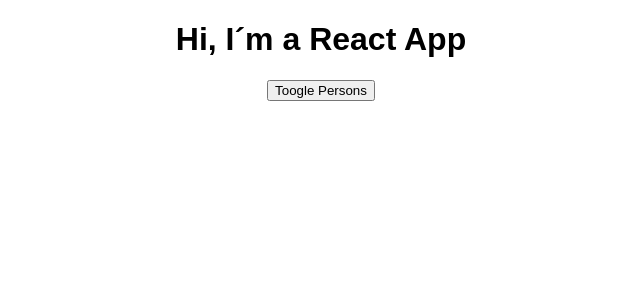
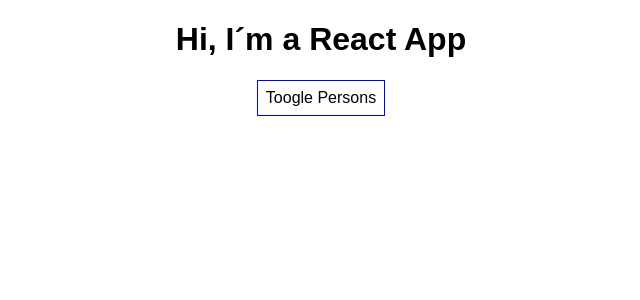
Before and after one commit to Omegadiaz/ReactCurso, a React (Create React App) app: page / in a window 1280 px wide. Shown: the top 300 px of the page, without its empty margins (319-959 px from the left). Built offline with nearby package versions, Linux system fonts and the light colour scheme.

Commit message:
botón con estilo inline

```diff
--- a/src/App.js
+++ b/src/App.js
@@ -44,6 +44,14 @@
   }
 
   render() {
+    const style = {
+      backgroundColor: 'white',
+      font: 'inherit',
+      border: '1px solid blue',
+      padding: '8px',
+      cursor: 'pointer'
+    };
+
     let persons = null;
     if (this.state.showPersons) {
      persons = (
@@ -64,7 +72,7 @@
     return (
       <div className="App">
         <h1> Hi, I´m a React App </h1>
-        <button onClick={this.togglePersonsHandler}>Toogle Persons</button>
+        <button style={style} onClick={this.togglePersonsHandler}>Toogle Persons</button>
         {persons}
 
 
```
